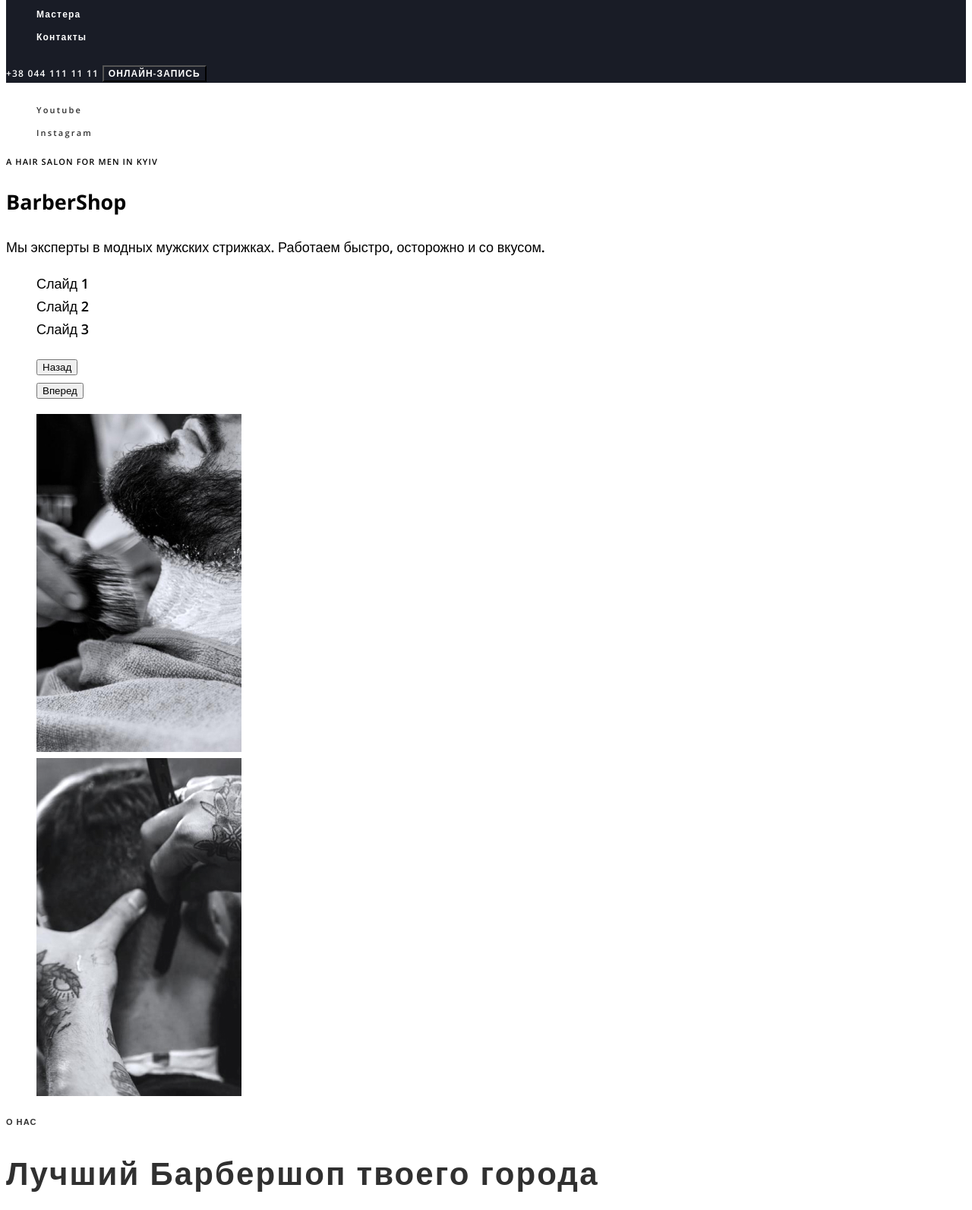
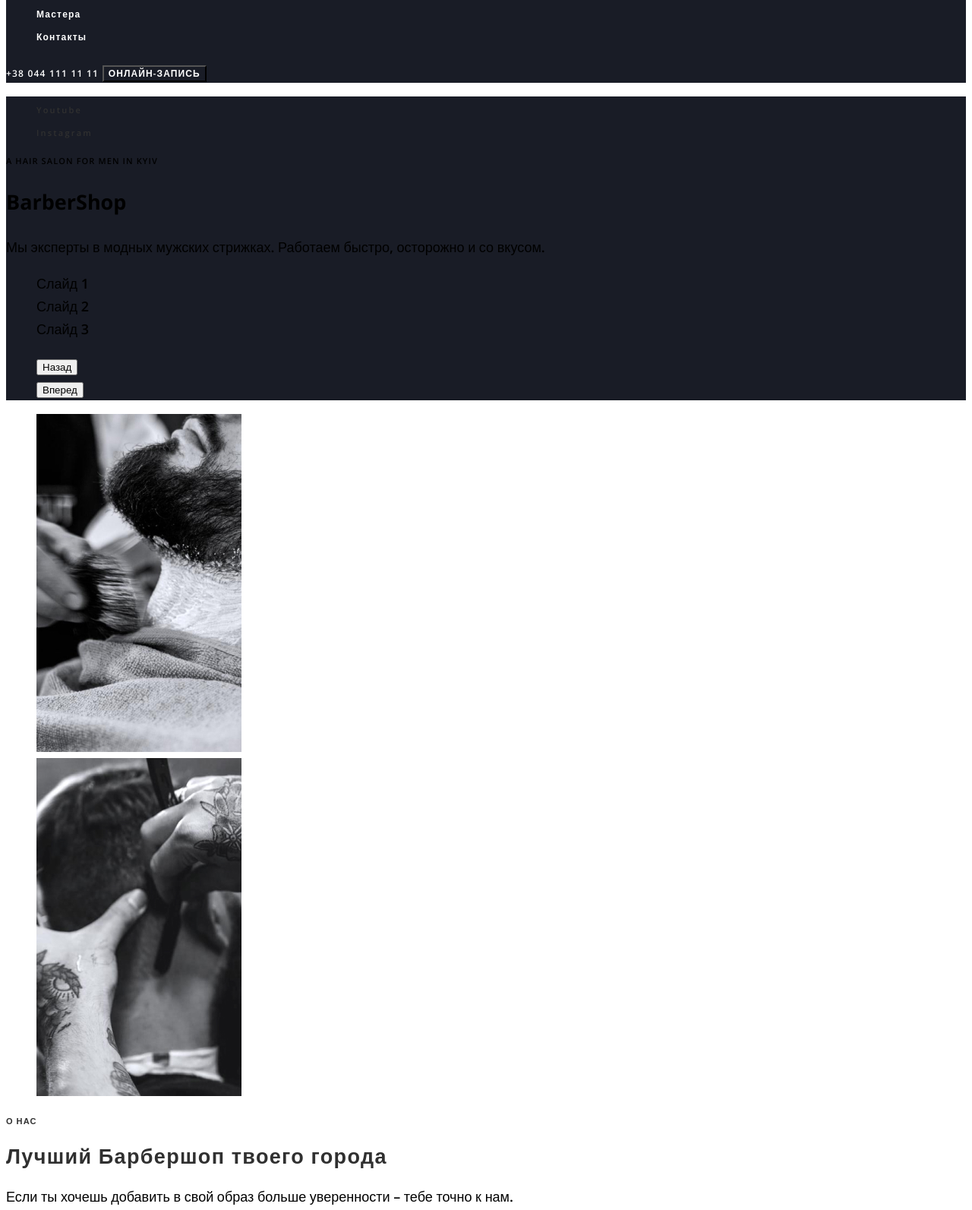
Before and after one commit to SHOV4195/barbershop, a plain HTML site: page index.html in a window 1280 px wide. Shown: the part 149-1742 px from the top of the page at 76% size. Drawn offline with nearby package versions, Linux system fonts and the light colour scheme.

Commit message:
некоторые изменения

```diff
--- a/css/styles.css
+++ b/css/styles.css
@@ -19,14 +19,15 @@ body {
    line-height: 1.67;
 }
 
-
 /* common styles start */
 .link {
    text-decoration: none;
 }
+
 .list {
    list-style: none;
 }
+
 .btn {
    font-family: inherit;
    font-weight: 600;
@@ -52,7 +53,7 @@ body {
 .socials-link {
    font-weight: 600;
    font-size: 11px;
-   line-height: 1.36px;
+   line-height: 1.36;
    letter-spacing: 0.2em;
    color: var(--main-light-theme);
 }
@@ -60,23 +61,27 @@ body {
 .socials-link:focus {
    color: var(--accent-txt-cl);
 }
+
 .uppertitle {
    font-weight: 600;
    font-size: 11px;
-   line-height: 15px;
+   line-height: 1.36;
    letter-spacing: 0.1em;
    text-transform: uppercase;
 }
+
 .uppertitle-mode-light {
    color: var(--main-light-theme);
 }
+
 .uppertitle-mode-dark {
    ccolor: rgba(157, 164, 189, 0.6);
 }
+
 .section-title {
+   font-size: normal;
    font-weight: 700;
-   font-size: 42px;
-   line-height: 49px;
+   line-height: 1.16;
    letter-spacing: 0.05em;
 }
 .section-title-mode-light {
@@ -86,12 +91,14 @@ body {
 .section-title-mode-dark {
    color: var(--main-dark-theme);
 }
+
 /* common styles end */
 
- /* Header section */
- .header {
-    background-color: #191C26;
- }
+  /* Header section */
+  .header {
+     background-color: #191C26;
+  }
+
  .header-link {
    font-weight: 600;
    font-size: 12px;
@@ -99,6 +106,10 @@ body {
    letter-spacing: 0.1em;
    color: var(--main-dark-theme);
  }
+ .current-link {
+   color: var(--accent-txt-cl);
+ }
+
  .header-link:hover,
  .header-link:focus {
    color: var(--accent-txt-cl);
@@ -111,3 +122,8 @@ body {
    text-transform: uppercase;
    color: var(--main-dark-theme);
  }
+
+ /* Hero section */
+ .hero {
+   background-color: #191C26;
+ }
--- a/index.html
+++ b/index.html
@@ -388,7 +388,9 @@
       <p>&#169; Copyright 2020</p>
       <ul class="list">
         <li>
-          <a class="link socials-link" href="" target="_blank" rel="noopener noreferrer">Instagr</a>
+          <a class="link socials-link" href="" target="_blank" rel="noopener noreferrer"
+            >Instagram</a
+          >
         </li>
         <li>
           <a class="link socials-link" href="" target="_blank" rel="noopener noreferrer">Youtube</a>
```
Also changed, not shown: 1 other file.
